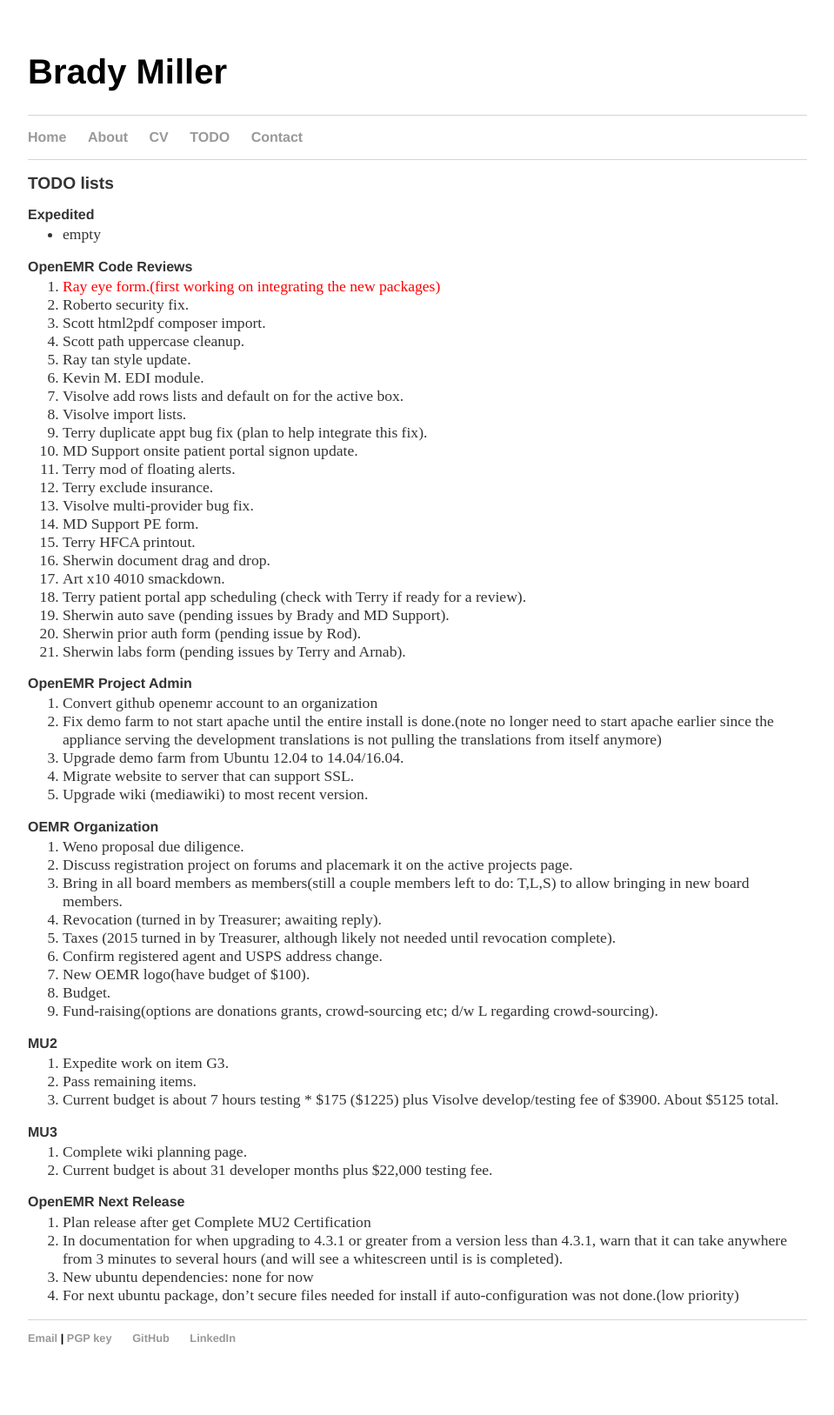
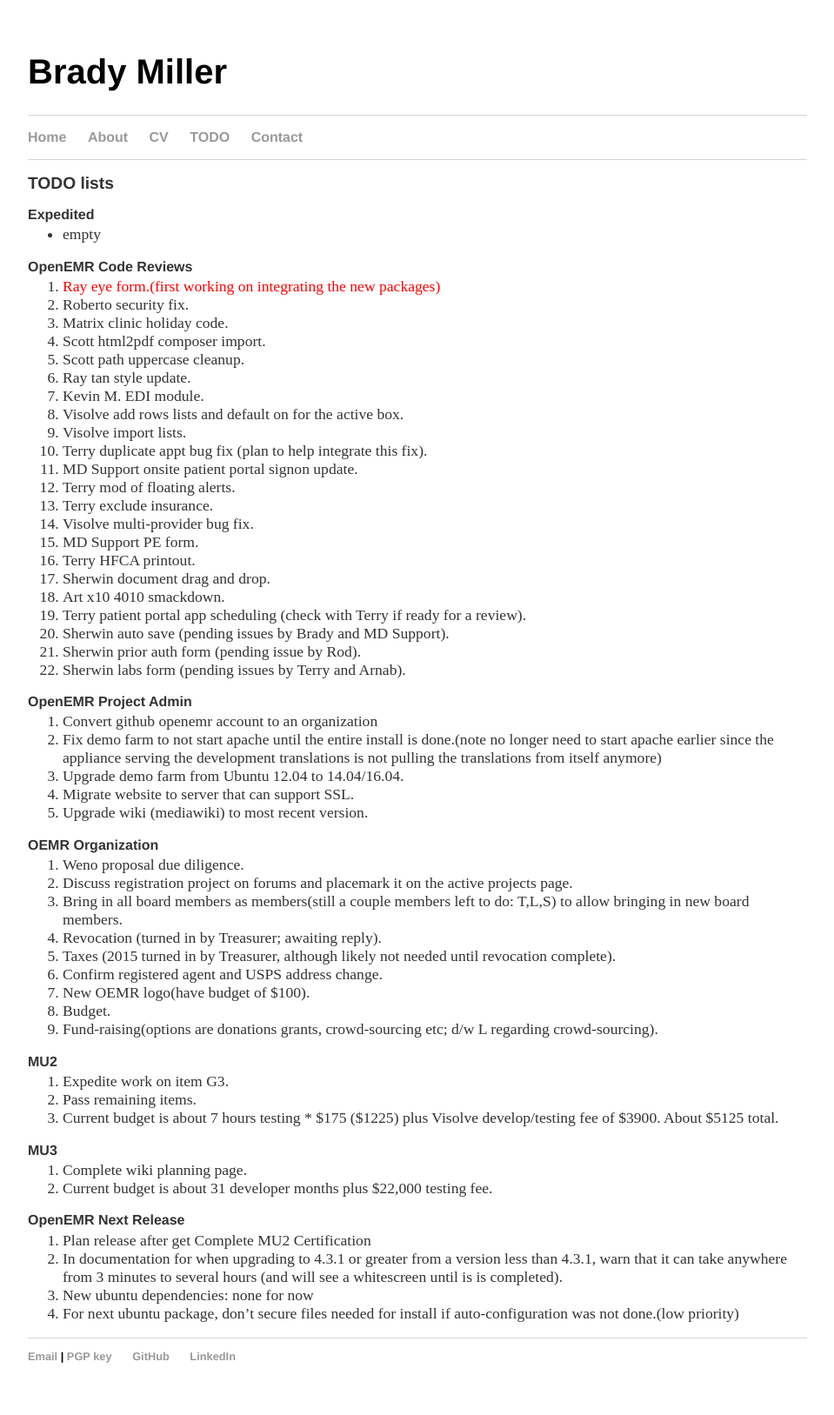
Before and after one commit to bradymiller/bradymiller.github.io, a Jekyll site: the page built from todo/index.md, in a window 1280 px wide. Shown: the whole page at 87% size, without its empty margins (160-1119 px from the left). Built offline with Jekyll 4.4.1, drawn with Linux system fonts in a browser that asks for light colours; before the commit the page ends 1606 px from its top, so only the background shows below that.

Commit message:
Update index.md

```diff
--- a/todo/index.md
+++ b/todo/index.md
@@ -9,6 +9,7 @@
 ### OpenEMR Code Reviews
 1. <span style="color: red">Ray eye form.(first working on integrating the new packages)</span>
 1. Roberto security fix.
+1. Matrix clinic holiday code.
 1. Scott html2pdf composer import.
 1. Scott path uppercase cleanup.
 1. Ray tan style update.
```
